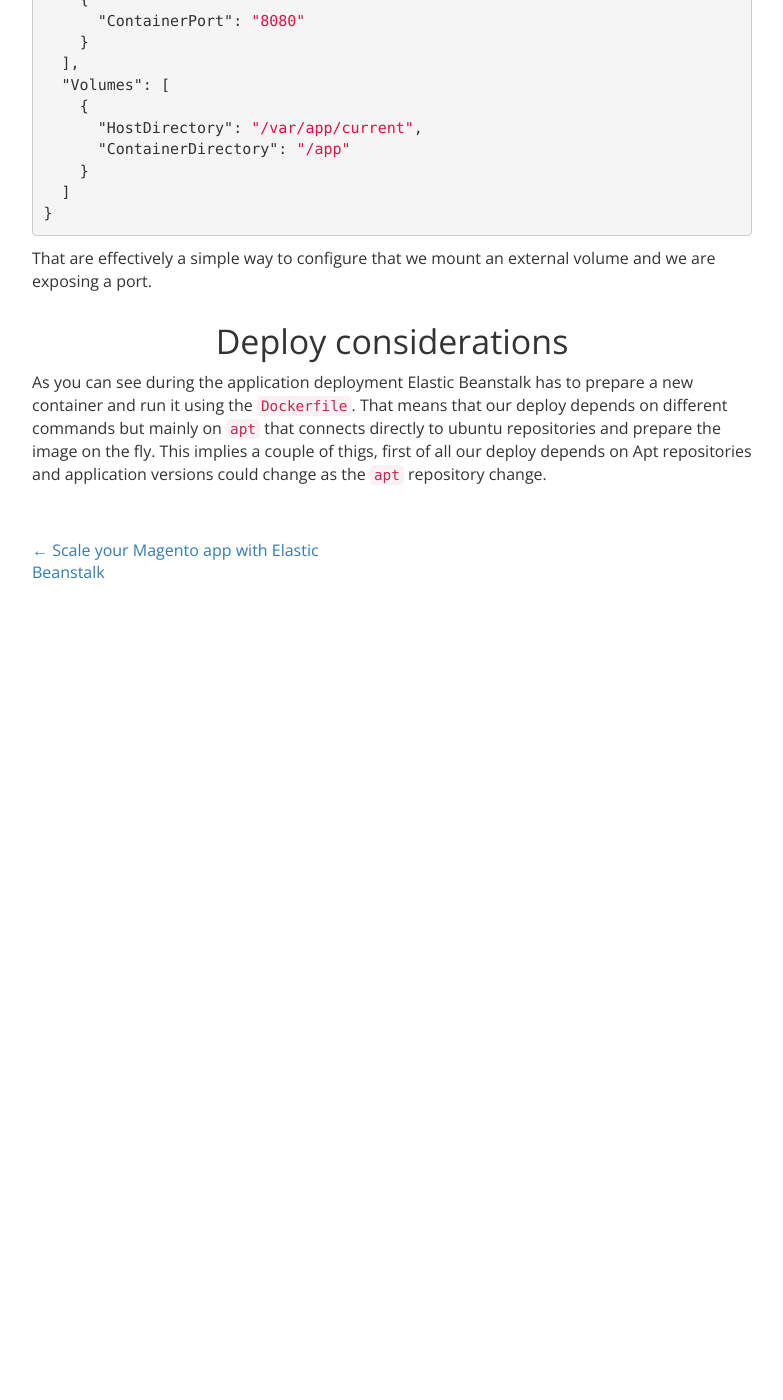
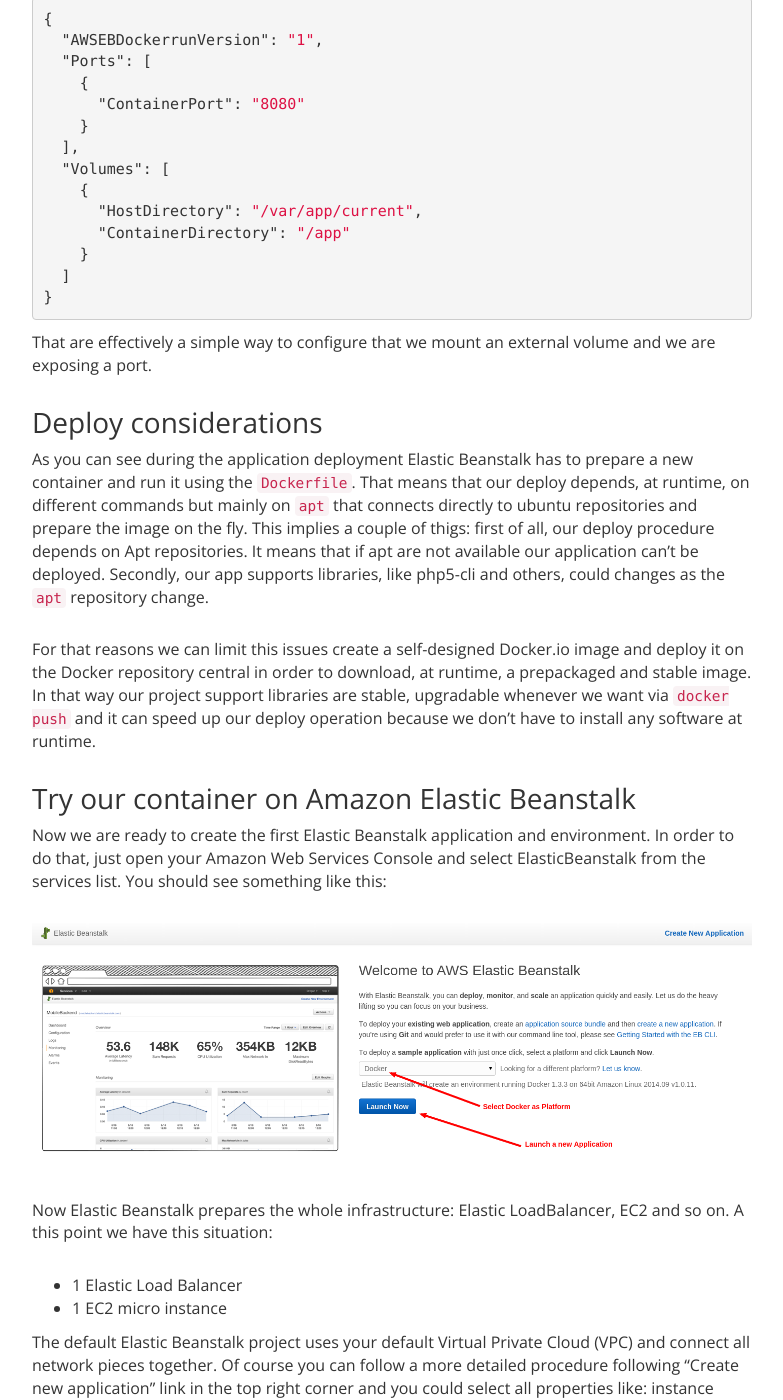
Before and after one commit to wdalmut/wdalmut.github.io, a Jekyll site: the page built from _posts/2015-01-12-introduction-to-elastic-beanstalk.markdown, in a window 1280 px wide and 1400 px high, scrolled down 2476 px. Shown: the whole window, without its empty margins (248-1031 px from the left). Built offline with Jekyll 4.4.1, drawn with Linux system fonts in a browser that asks for light colours; nearby versions of some CDN libraries; library files that are not in the unit come from our copies; comment, search, counter and statistics services are not loaded; before the commit the page ends 3106 px from its top, so only the background shows below that; some of the changed text lies outside the part shown.

Commit message:
Deploy containers

```diff
--- a/_posts/2015-01-12-introduction-to-elastic-beanstalk.markdown
+++ b/_posts/2015-01-12-introduction-to-elastic-beanstalk.markdown
@@ -45,6 +45,8 @@
 simple in my opinion but with Docker Containers we can prepare any enviroment in
 a simple and reusable way.
 
+### Prepare our application container
+
 Before starting with Elastic Beanstalk we have to create a Docker image that
 will serve our application. We will use a simple example using the internal PHP
 server in order to simplifies all operations related to Docker that are not part
@@ -88,8 +90,10 @@
 echo "Hello World" . PHP_EOL;
 {% endhighlight %}
 
-Browse your application via browser at url `http://localhost.8080` you will see
+Browse your application via browser at url `http://localhost:8080` you will see
 the `Hello World` message.
+
+### Amazon ElasticBeanstalk Docker integration
 
 Ok, now we are ready to deploy it to Elastic Beanstalk but we can't log in every
 server and expose the port and mount the application volume. For that reason we
@@ -115,11 +119,81 @@
 That are effectively a simple way to configure that we mount an external volume
 and we are exposing a port.
 
-## Deploy considerations
+### Deploy considerations
 
 As you can see during the application deployment Elastic Beanstalk has to
 prepare a new container and run it using the `Dockerfile`. That means that our
-deploy depends on different commands but mainly on `apt` that connects
+deploy depends, at runtime, on different commands but mainly on `apt` that connects
 directly to ubuntu repositories and prepare the image on the fly. This implies a
-couple of thigs, first of all our deploy depends on Apt repositories and
-application versions could change as the `apt` repository change.
+couple of thigs: first of all, our deploy procedure depends on Apt repositories.
+It means that if apt are not available our application can't be deployed.
+Secondly, our app supports libraries, like php5-cli and others, could changes as
+the `apt` repository change.
+
+For that reasons we can limit this issues create a self-designed Docker.io image
+and deploy it on the Docker repository central in order to download, at runtime,
+a prepackaged and stable image. In that way our project support libraries are
+stable, upgradable whenever we want via `docker push` and it can speed up our
+deploy operation because we don't have to install any software at runtime.
+
+### Try our container on Amazon Elastic Beanstalk
+
+Now we are ready to create the first Elastic Beanstalk application and
+environment. In order to do that, just open your Amazon Web Services Console and
+select ElasticBeanstalk from the services list. You should see something like
+this:
+
+![AWS ElasticBeanstalk Homepage](/static/img/posts/elastic-beanstalk-1.png)
+
+Now Elastic Beanstalk prepares the whole infrastructure: Elastic LoadBalancer,
+EC2 and so on. A this point we have this situation:
+
+ * 1 Elastic Load Balancer
+ * 1 EC2 micro instance
+
+The default Elastic Beanstalk project uses your default Virtual Private Cloud
+(VPC) and connect all network pieces together. Of course you can follow a more
+detailed procedure following "Create new application" link in the top right
+corner and you could select all properties like: instance private keys, subnets,
+a different VPC and other details.
+
+Now we have to remember that our `Dockerfile` expose our application on port
+8080 but Elastic Beanstalk create an internal proxy on every instance that forward the port 80.
+For that reason our Elastic LoadBalancer should proxy port 80 to port 80 and
+not to port 8080 as described in our the docker configuration file. We have to remind that if we have to
+forward different ports, via `expose`, the first one is always proxied on port 80,
+in Elastic Beanstalk, and all other ports remaining on declared ports.
+
+Elastic Beanstalk can handle multiple applications and multiple environment per
+applicaton. During the application\environment changes the environment is locked
+until the operation finish or a timeout occurs. For example the launch operation
+should be like this:
+
+![Elastic Beanstalk launching](/static/img/posts/elastic-beanstalk-2.png)
+
+When the project is up and in the "green" state, you should see something like:
+
+![Elastic Beanstalk launching](/static/img/posts/elastic-beanstalk-3.png)
+
+Now we can create our zip archive and upload via the "Upload and Deploy" button
+
+![Elastic Beanstalk launching](/static/img/posts/elastic-beanstalk-deploy-1.png)
+
+The version label is so useful in order to select or rollback our application at
+any time. Now we have to deploy our project, for that reason we can create our
+zip archive with something like:
+
+{% highlight sh %}
+zip -r myapp.zip *
+{% endhighlight %}
+
+During the "update" process the environment is locked and we should see
+something like:
+
+![Elastic Beanstalk launching](/static/img/posts/elastic-beanstalk-deploy-2.png)
+
+When the operation finish correcly, we are able to browse our project using the
+Elastic Beanstalk endpoint, something terrible like:
+"`Your-Environment-Name-123456789.elasticbeanstalk.com`".
+
+### So many features and configurations
```
Also changed, not shown: static/img/posts/elastic-beanstalk-1.png (added), static/img/posts/elastic-beanstalk-2.png (added), static/img/posts/elastic-beanstalk-3.png (added), static/img/posts/elastic-beanstalk-deploy-1.png (added), static/img/posts/elastic-beanstalk-deploy-2.png (added), static/img/posts/elastic-beanstalk-log-extraction.png (added), static/img/posts/elastic-beanstalk-log.png (added), static/img/posts/elastic-benstalk-monitor.png (added), static/img/posts/elastic-configuration.png (added).
